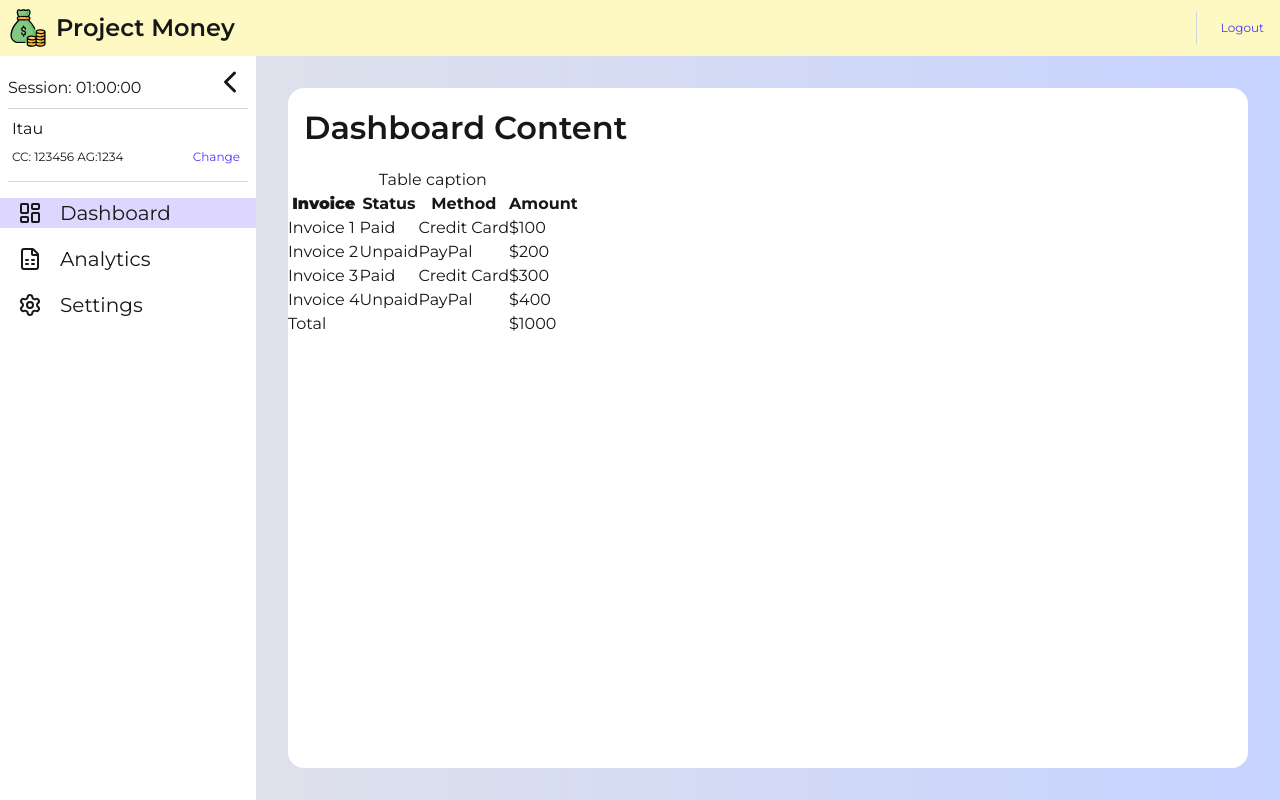
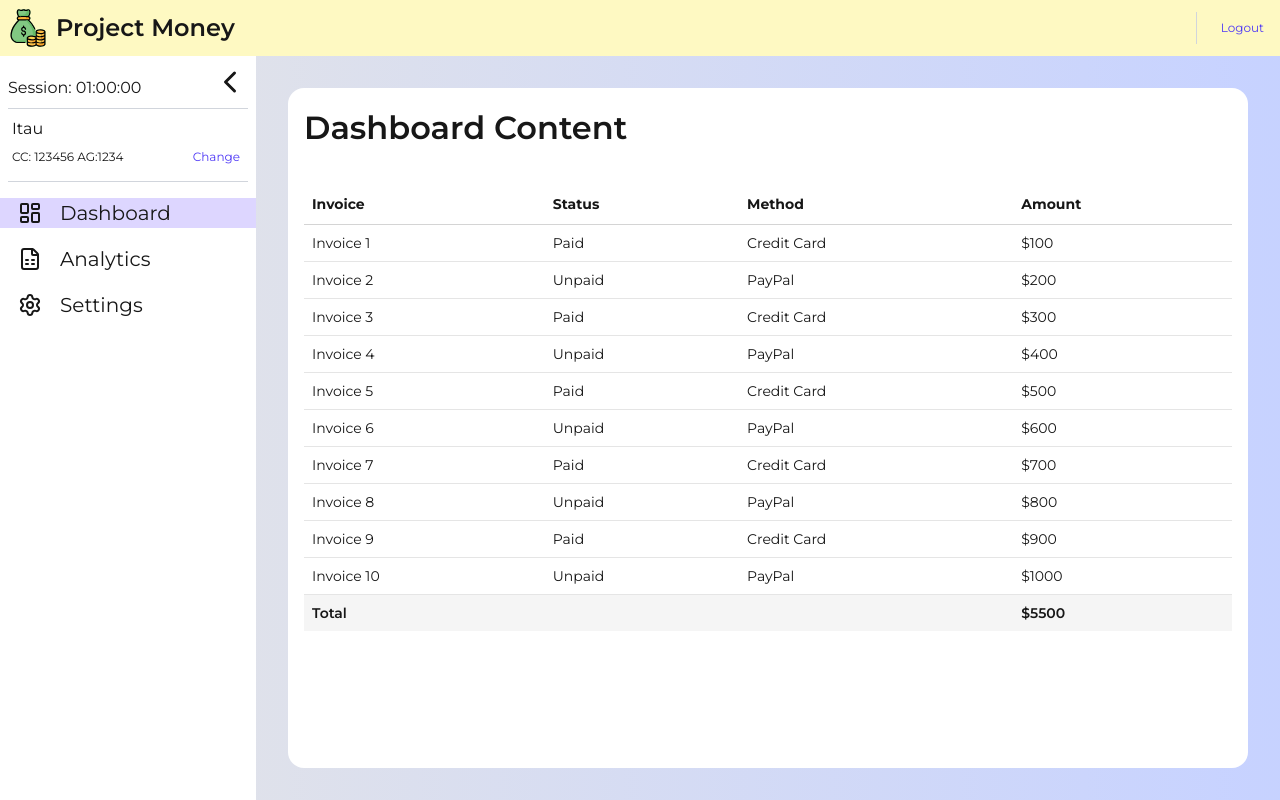
Before and after one commit to dexter2k8/project-money, a Next.js app: page /dashboard in a window 1280 px wide. Built offline with nearby package versions, Linux system fonts and the light colour scheme.

Commit message:
feat: table basic styles

```diff
--- a/app/(pages)/dashboard/columns.tsx
+++ b/app/(pages)/dashboard/columns.tsx
@@ -11,7 +11,6 @@ export const columns: IGridColDef<IInvoice>[] = [
   {
     field: "invoice",
     headerName: "Invoice",
-    renderHeader: (value) => <b>{value}</b>,
     renderFooter: () => "Total",
   },
   { field: "status", headerName: "Status" },
@@ -29,4 +28,10 @@ export const data: IInvoice[] = [
   { invoice: "Invoice 2", status: "Unpaid", method: "PayPal", amount: "$200" },
   { invoice: "Invoice 3", status: "Paid", method: "Credit Card", amount: "$300" },
   { invoice: "Invoice 4", status: "Unpaid", method: "PayPal", amount: "$400" },
+  { invoice: "Invoice 5", status: "Paid", method: "Credit Card", amount: "$500" },
+  { invoice: "Invoice 6", status: "Unpaid", method: "PayPal", amount: "$600" },
+  { invoice: "Invoice 7", status: "Paid", method: "Credit Card", amount: "$700" },
+  { invoice: "Invoice 8", status: "Unpaid", method: "PayPal", amount: "$800" },
+  { invoice: "Invoice 9", status: "Paid", method: "Credit Card", amount: "$900" },
+  { invoice: "Invoice 10", status: "Unpaid", method: "PayPal", amount: "$1000" },
 ];
--- a/app/(pages)/dashboard/page.tsx
+++ b/app/(pages)/dashboard/page.tsx
@@ -5,7 +5,7 @@ export default function Dashboard() {
   return (
     <div className="m-8 bg-white w-full rounded-2xl overflow-hidden flex flex-col">
       <h2 className="p-4 shrink-0">Dashboard Content</h2>
-      <div className="flex-1 min-h-0 overflow-auto">
+      <div className="p-4 flex-1 min-h-0 overflow-auto">
         <Table columns={columns} rows={data} />
       </div>
     </div>
--- a/components/Table/components/Body/index.tsx
+++ b/components/Table/components/Body/index.tsx
@@ -9,9 +9,11 @@ export default function Body<T>({ rows, columns }: IBodyProps<T>) {
   return (
     <tbody>
       {rows.map((row, i) => (
-        <tr key={i}>
+        <tr className="border-b border-neutral-200 hover:bg-neutral-100" key={i}>
           {columns.map((col, j) => (
-            <td key={j}>{col.render ? col.render(row[col.field]) : String(row[col.field])}</td>
+            <td className="p-2 whitespace-nowrap" key={j}>
+              {col.render ? col.render(row[col.field]) : String(row[col.field])}
+            </td>
           ))}
         </tr>
       ))}
--- a/components/Table/components/Footer/index.tsx
+++ b/components/Table/components/Footer/index.tsx
@@ -14,11 +14,15 @@ export default function TableFooter<T>({ rows, columns }: IFooter<T>) {
   }
 
   return (
-    <tfoot>
+    <tfoot className="font-semibold bg-neutral-100">
       <tr>
-        <td colSpan={span}>{columns[firstIndex].renderFooter!(rows)}</td>
+        <td className="p-2 whitespace-nowrap" colSpan={span}>
+          {columns[firstIndex].renderFooter!(rows)}
+        </td>
         {columns.slice(firstIndex + span).map((col, i) => (
-          <td key={i}>{col.renderFooter ? col.renderFooter(rows) : ""}</td>
+          <td className="p-2 whitespace-nowrap" key={i}>
+            {col.renderFooter ? col.renderFooter(rows) : ""}
+          </td>
         ))}
       </tr>
     </tfoot>
--- a/components/Table/components/Head/index.tsx
+++ b/components/Table/components/Head/index.tsx
@@ -5,10 +5,12 @@ export interface IHeadProps<T> {
 }
 export default function Head<T>({ columns }: IHeadProps<T>) {
   return (
-    <thead>
+    <thead className="h-10 text-left  border-b border-neutral-300">
       <tr>
         {columns.map((col, i) => (
-          <th key={i}> {col.renderHeader ? col.renderHeader(col.headerName) : col.headerName}</th>
+          <th className="px-2 whitespace-nowrap" key={i}>
+            {col.renderHeader ? col.renderHeader(col.headerName) : col.headerName}
+          </th>
         ))}
       </tr>
     </thead>
--- a/components/Table/index.tsx
+++ b/components/Table/index.tsx
@@ -12,12 +12,13 @@ export interface IGridColDef<T> {
 export interface ITableProps<T> {
   columns: IGridColDef<T>[];
   rows: T[];
+  caption?: string;
 }
 
-export default function Table<T>({ rows, columns }: ITableProps<T>) {
+export default function Table<T>({ rows, columns, caption }: ITableProps<T>) {
   return (
-    <table>
-      <caption>Table caption</caption>
+    <table className="w-full caption-bottom text-sm">
+      {caption && <caption>{caption}</caption>}
       <Head columns={columns} />
       <Body rows={rows} columns={columns} />
       <Footer rows={rows} columns={columns} />
```
